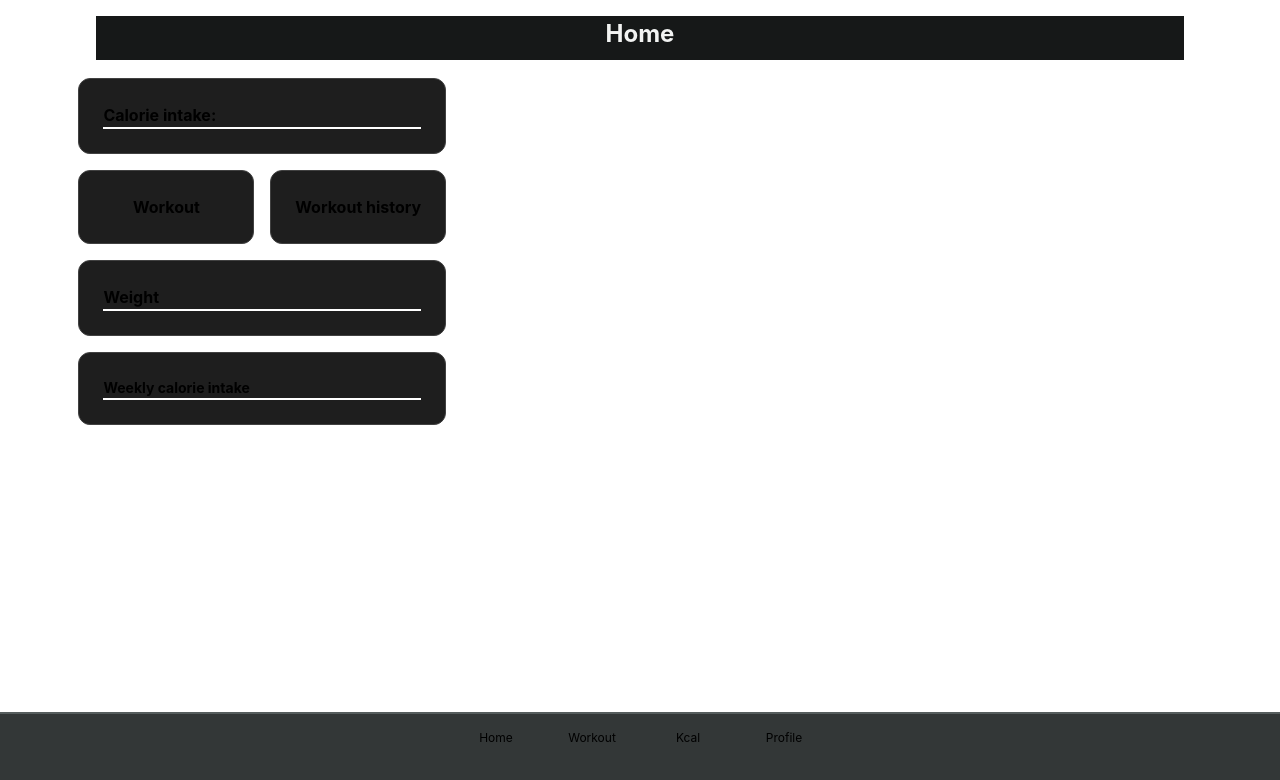
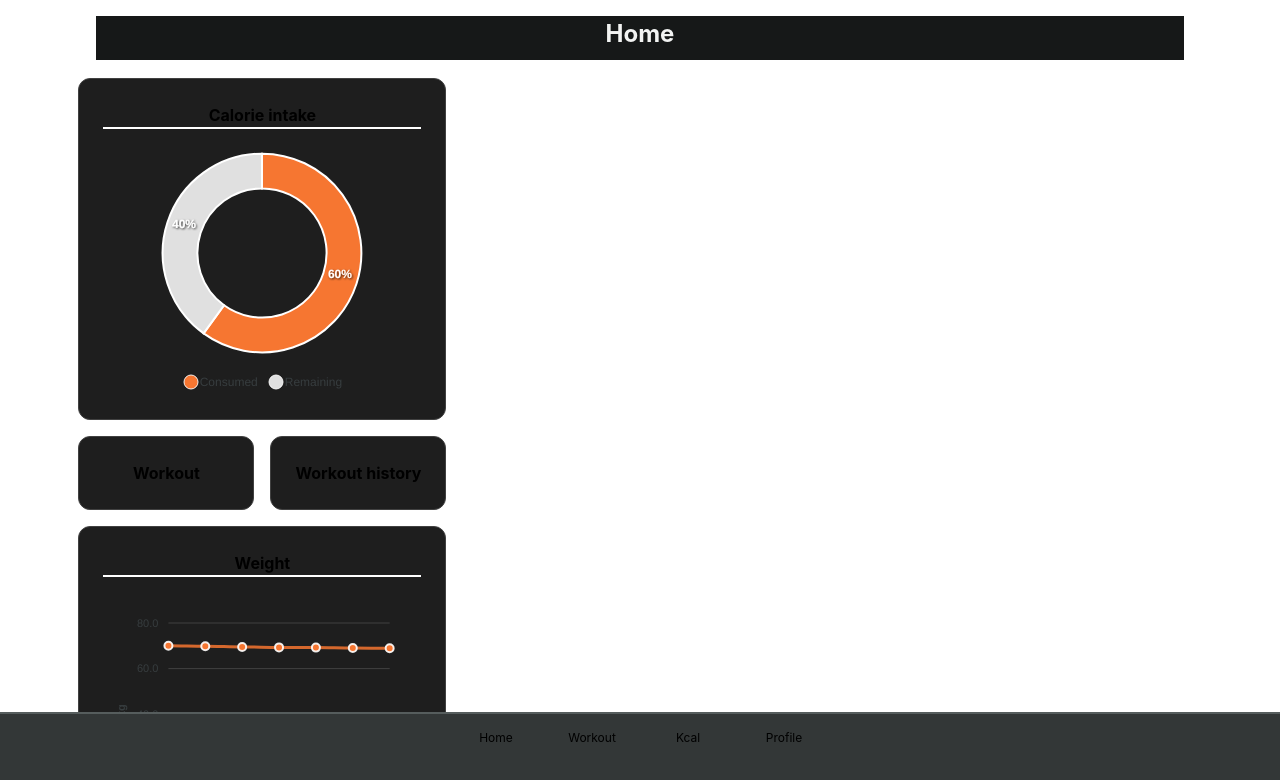
Before and after one commit to luca-0118/fitness-app, a React (Vite) app: page / in a window 1280 px wide. Shown: the top 780 px of the page. Built offline with nearby package versions, Linux system fonts and the light colour scheme; some icons are missing.

Commit message:
Added muk data for adding exercises Added Flowbite and apexchartts for making high end looking charts. Made charts for the home page and implemented them Made an extra components for overview of exercises without the add button

```diff
--- a/package.json
+++ b/package.json
@@ -17,7 +17,11 @@
     "@tailwindcss/vite": "^4.2.1",
     "@tauri-apps/api": "^2",
     "@tauri-apps/plugin-opener": "^2",
+    "apexcharts": "^5.6.0",
+    "flowbite": "^4.0.1",
+    "flowbite-react": "^0.12.17",
     "react": "^19.1.0",
+    "react-apexcharts": "^2.0.1",
     "react-dom": "^19.1.0",
     "react-router-dom": "^7.13.1",
     "tailwindcss": "^4.2.1"
--- /dev/null
+++ b/src/components/CaloriesDonutChart.tsx
@@ -0,0 +1,35 @@
+import React from 'react';
+import Chart from 'react-apexcharts';
+import { ApexOptions } from 'apexcharts';
+
+const CaloriesDonutChart: React.FC = () => {
+    // Example: calories consumed vs remaining
+    const series = [1200, 800]; // e.g., 1200 eaten, 800 remaining
+    const options: ApexOptions = {
+        chart: {
+            type: 'donut',
+        },
+        labels: ['Consumed', 'Remaining'],
+        colors: ['#F67631', '#E0E0E0'], // your custom orange + grey for remaining
+        legend: {
+            position: 'bottom',
+        },
+        dataLabels: {
+            enabled: true,
+            formatter: function (val: number) {
+                return val.toFixed(0) + '%';
+            },
+        },
+        tooltip: {
+            y: {
+                formatter: function (val: number) {
+                    return val + ' kcal';
+                },
+            },
+        },
+    };
+
+    return <Chart options={options} series={series} type="donut" width="100%" height={250} />;
+};
+
+export default CaloriesDonutChart;
--- /dev/null
+++ b/src/components/ExerciseOverviewWidget.tsx
@@ -0,0 +1,17 @@
+import { useNavigate } from "react-router-dom";
+
+interface ExerciseOverviewWidgetProps {
+    name: string;
+}
+
+export default function ExerciseOverviewWidget({ name }: ExerciseOverviewWidgetProps) {
+    const navigate = useNavigate();
+
+    return (
+        <div className="bg-[#1E1E1E] border-[#414141] border rounded-xl py-4 px-6 mb-3 flex w-full hover:bg-[#252525] mt-2">
+            <button className="flex w-full" onClick={() => navigate("/exercise-description")}>
+                <h2 className="text-lg font-semibold">{name}</h2>
+            </button>
+        </div>
+    );
+}
--- /dev/null
+++ b/src/components/WeeklyCaloriesChart.tsx
@@ -0,0 +1,55 @@
+import React from 'react';
+import Chart from 'react-apexcharts';
+import { ApexOptions } from 'apexcharts';
+
+interface WeeklyCaloriesChartProps {
+    data?: number[]; // calories per day
+}
+
+const WeeklyCaloriesChart: React.FC<WeeklyCaloriesChartProps> = ({
+                                                                     data = [1800, 2000, 1500, 2200, 1700, 1900, 2100], // default example
+                                                                 }) => {
+    const options: ApexOptions = {
+        chart: {
+            type: 'bar',
+            toolbar: { show: false },
+            height: 350,
+        },
+        plotOptions: {
+            bar: {
+                borderRadius: 6,
+                columnWidth: '50%',
+            },
+        },
+        dataLabels: {
+            enabled: false,
+            formatter: (val: number) => val + ' kcal',
+        },
+        colors: ['#F67631'], // your custom orange color
+        xaxis: {
+            categories: ['Mon', 'Tue', 'Wed', 'Thu', 'Fri', 'Sat', 'Sun'],
+        },
+        yaxis: {
+            title: { text: 'Calories' },
+        },
+        grid: {
+            borderColor: '#414141',
+        },
+        tooltip: {
+            y: {
+                formatter: (val: number) => val + ' kcal',
+            },
+        },
+    };
+
+    const series = [
+        {
+            name: 'Calories',
+            data,
+        },
+    ];
+
+    return <Chart options={options} series={series} type="bar" height={300} width="100%" />;
+};
+
+export default WeeklyCaloriesChart;
--- /dev/null
+++ b/src/components/WeightLineChart.tsx
@@ -0,0 +1,47 @@
+import React from 'react';
+import Chart from 'react-apexcharts';
+import { ApexOptions } from 'apexcharts';
+
+const WeightLineChart: React.FC = () => {
+    const series = [
+        {
+            name: 'Weight (kg)',
+            data: [70, 69.8, 69.5, 69.3, 69.2, 69, 68.9], // Example weights
+        },
+    ];
+
+    const options: ApexOptions = {
+        chart: {
+            type: 'line',
+            height: 300,
+            toolbar: { show: false },
+        },
+        xaxis: {
+            categories: ['Mon', 'Tue', 'Wed', 'Thu', 'Fri', 'Sat', 'Sun'],
+        },
+        stroke: {
+            curve: 'smooth',
+            width: 3,
+        },
+        markers: {
+            size: 4,
+        },
+        colors: ['#F67631'],
+        yaxis: {
+            title: { text: 'kg' },
+            min: 0,
+        },
+        grid: {
+            borderColor: '#414141',
+        },
+        tooltip: {
+            y: {
+                formatter: (val: number) => val + ' kg',
+            },
+        },
+    };
+
+    return <Chart options={options} series={series} type="line" width="100%" height={250} />;
+};
+
+export default WeightLineChart;
--- a/src/pages/AddExercises.tsx
+++ b/src/pages/AddExercises.tsx
@@ -1,7 +1,19 @@
-export default function AddExercises() {
+import ExerciseWidget from "../components/ExerciseWidget.tsx";
+
+export default function AddExercises() { /* mock data, moet uiteindelijk een GET API worden*/
+  const exercises = [
+    { id: 1, name: "Leg Extension" },
+    { id: 2, name: "Barbell press" },
+    { id: 3, name: "Deadlift" },
+    { id: 4, name: "Rows" },
+    { id: 5, name: "Lat Pulldowns" },
+  ];
+
   return (
-    <>
-
-    </>
+      <div className="pb-24">
+        {exercises.map((exercise) => (
+            <ExerciseWidget key={exercise.id} name={exercise.name} />
+        ))}
+      </div>
   );
 }
--- a/src/pages/Exercises.tsx
+++ b/src/pages/Exercises.tsx
@@ -1,4 +1,4 @@
-import ExerciseWidget from "../components/ExerciseWidget.tsx";
+import ExerciseOverviewWidget from "../components/ExerciseOverviewWidget.tsx";
 
 export default function Exercises() { /* mock data, moet uiteindelijk een GET API worden*/
     const exercises = [
@@ -12,7 +12,7 @@ export default function Exercises() { /* mock data, moet uiteindelijk een GET AP
     return (
         <div className="pb-24">
             {exercises.map((exercise) => (
-            <ExerciseWidget key={exercise.id} name={exercise.name} />
+                <ExerciseOverviewWidget key={exercise.id} name={exercise.name} />
             ))}
         </div>
     );
--- a/src/pages/Home.tsx
+++ b/src/pages/Home.tsx
@@ -1,29 +1,41 @@
 import { useNavigate } from "react-router-dom";
+import CaloriesDonutChart from "../components/CaloriesDonutChart";
+import WeightLineChart from "../components/WeightLineChart.tsx";
+import WeeklyCaloriesChart from "../components/WeeklyCaloriesChart.tsx"; // Make sure the path is correct
 
 export default function Home() {
     const navigate = useNavigate();
 
     return (
-      <div className="flex w-[90%] mx-auto">
+        <div className="flex w-[90%] mx-auto pb-24">
             <div className="grid grid-cols-2 gap-4 py-4">
-            <div className="col-span-2 bg-[#1E1E1E] border border-[#414141] rounded-xl p-6 font-bold">
-                <h2 className="border-b-2 border-white">Calorie intake:</h2>
+                <div className="col-span-2 bg-[#1E1E1E] border border-[#414141] rounded-xl p-6 font-bold flex flex-col items-center">
+                    <h2 className="border-b-2 border-white w-full text-center mb-4">Calorie intake</h2>
+                    <CaloriesDonutChart />
                 </div>
 
-            <button onClick={() => navigate("/workouts")} className="bg-[#1E1E1E] border border-[#414141] hover:bg-[#252525] rounded-xl p-6 font-bold cursor-pointer">
+                <button
+                    onClick={() => navigate("/workouts")}
+                    className="bg-[#1E1E1E] border border-[#414141] hover:bg-[#252525] rounded-xl p-6 font-bold cursor-pointer"
+                >
                     Workout
                 </button>
 
-            <button onClick={() => navigate("/history")} className="bg-[#1E1E1E] border border-[#414141] hover:bg-[#252525] rounded-xl p-6 font-bold cursor-pointer">
+                <button
+                    onClick={() => navigate("/history")}
+                    className="bg-[#1E1E1E] border border-[#414141] hover:bg-[#252525] rounded-xl p-6 font-bold cursor-pointer"
+                >
                     Workout history
                 </button>
 
-            <div className="bg-[#1E1E1E] border border-[#414141] rounded-xl p-6 font-bold col-span-2">
-                <h2 className="border-b-2 border-white">Weight</h2>
+                <div className="bg-[#1E1E1E] border border-[#414141] rounded-xl p-6 font-bold col-span-2 flex flex-col items-center">
+                    <h2 className="border-b-2 border-white w-full text-center mb-4">Weight</h2>
+                    <WeightLineChart />
                 </div>
 
-            <div className="bg-[#1E1E1E] border border-[#414141] rounded-xl p-6 font-bold text-[14px] col-span-2">
-                <h2 className="border-b-2 border-white">Weekly calorie intake</h2>
+                <div className="bg-[#1E1E1E] border border-[#414141] rounded-xl p-6 font-bold text-[14px] col-span-2 items-center">
+                    <h2 className="border-b-2 border-white text-center mb-4">Weekly calorie intake</h2>
+                    <WeeklyCaloriesChart />
                 </div>
             </div>
         </div>
--- a/src/pages/NewWorkout.tsx
+++ b/src/pages/NewWorkout.tsx
@@ -1,9 +1,9 @@
 import GreenAddButton from "../components/GreenAddButton.tsx";
 
 export default function NewWorkout() {
-  return (
-    <>
-      <GreenAddButton to="/exercises"/>
-    </>
-  );
+    return (
+        <>
+            <GreenAddButton to="/add-exercises"/>
+        </>
+    );
 }
```
Also changed, not shown: 1 other file (tests, documents, lock files or other folders). Lines whose indentation alone changed are shown as unchanged.
